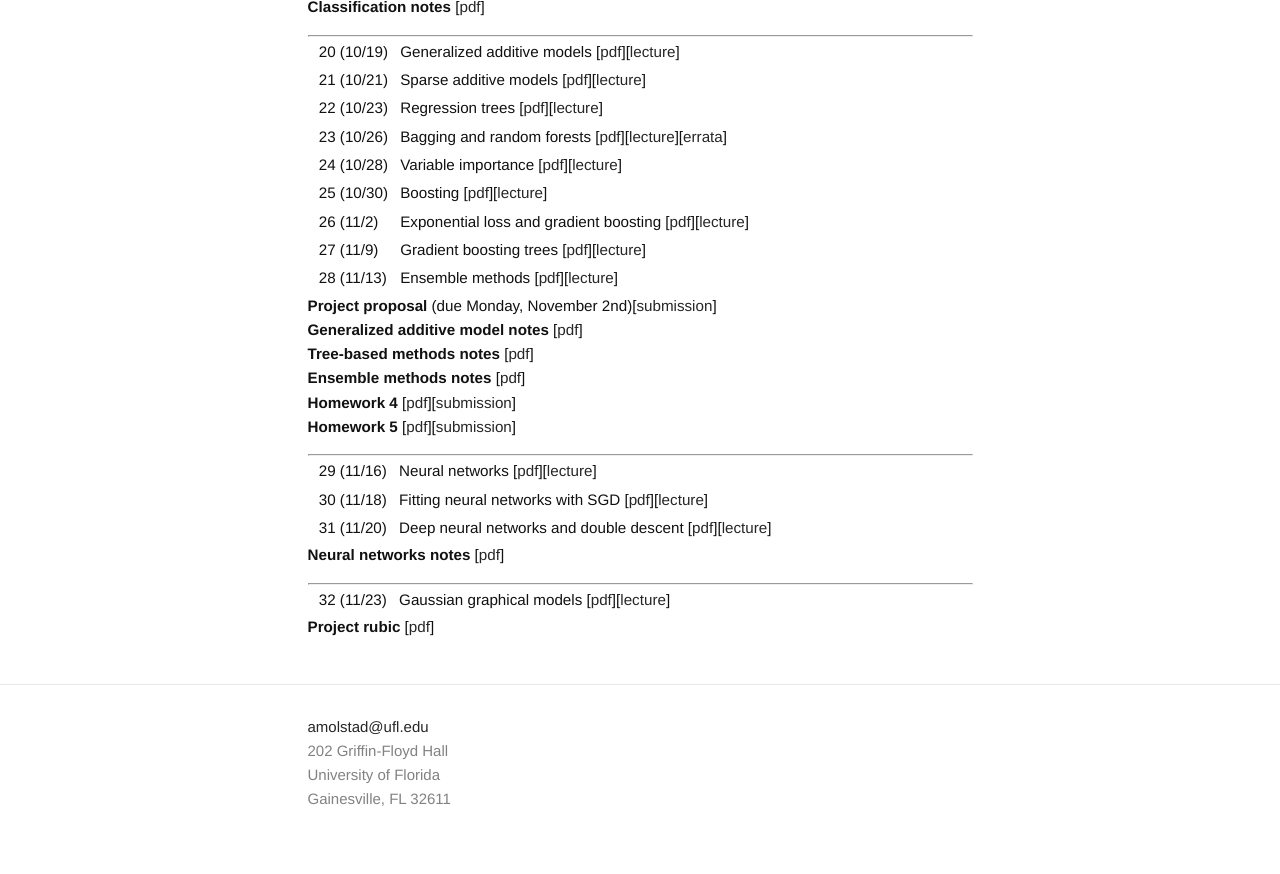
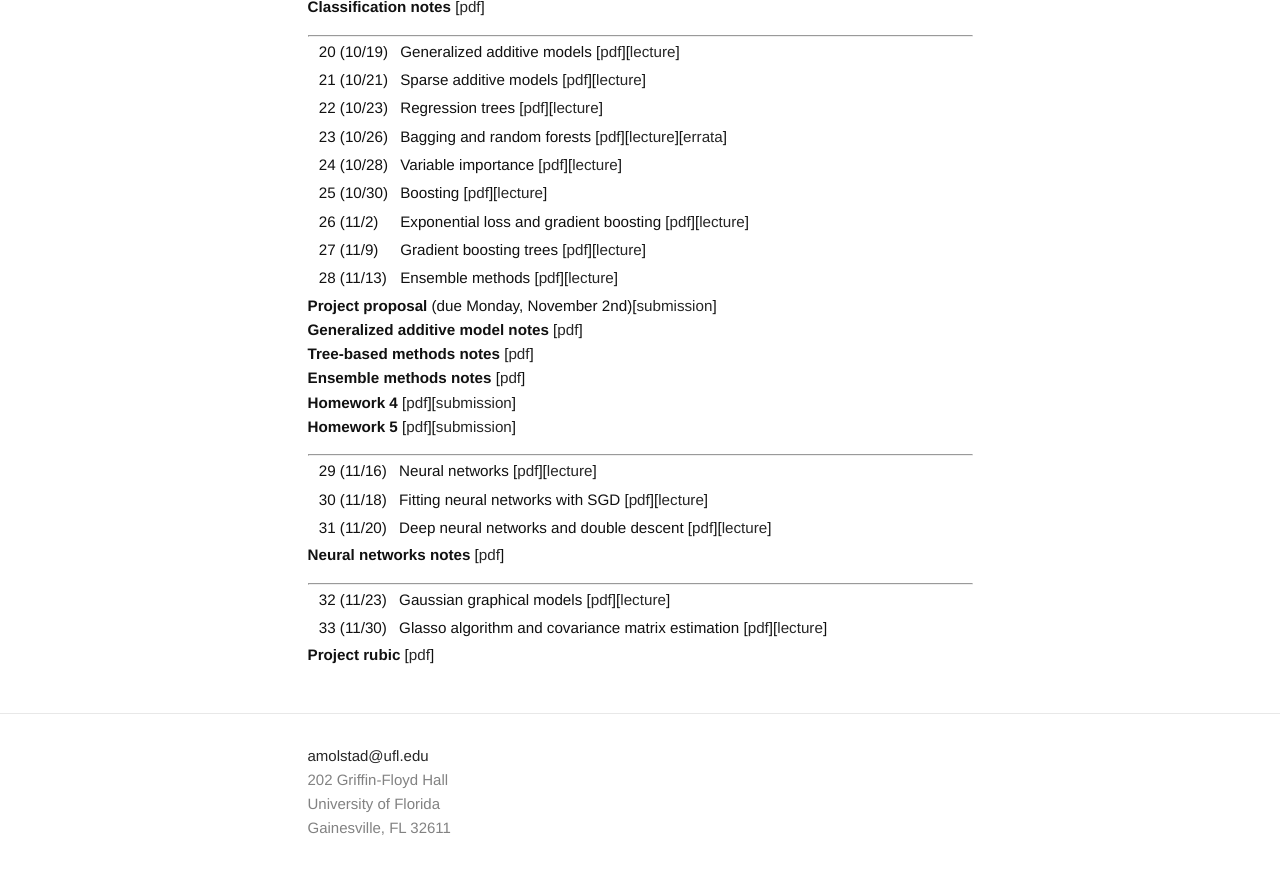
Before and after one commit to ajmolstad/ajmolstad.github.io, a Jekyll site: the page built from F20_STA7934.md, in a window 1280 px wide and 900 px high, scrolled down 999 px. Shown: the top 874 px of the window. Built offline with Jekyll 4.4.1, drawn with Linux system fonts in a browser that asks for light colours.

Commit message:
Update F20_STA7934.md

```diff
--- a/F20_STA7934.md
+++ b/F20_STA7934.md
@@ -83,5 +83,6 @@ Note that you must be logged into your UFL eLearning account to access course ma
 ---------------
 
 || 32 (11/23) || Gaussian graphical models [[pdf](https://ufl.instructure.com/files/54930894/download?download_frd=1)][[lecture](https://ufl.instructure.com/courses/412309/files?preview=54930879)] ||
+|| 33 (11/30) || Glasso algorithm and covariance matrix estimation [[pdf](https://ufl.instructure.com/files/54983565/download?download_frd=1)][[lecture](https://ufl.instructure.com/files/54983621/download?download_frd=1)] ||
 
 **Project rubic** [[pdf](https://ufl.instructure.com/files/54952902/download?download_frd=1)]
```
